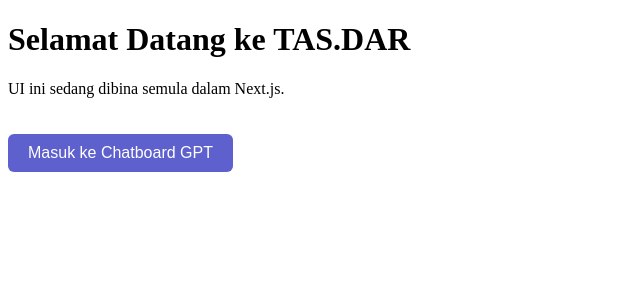
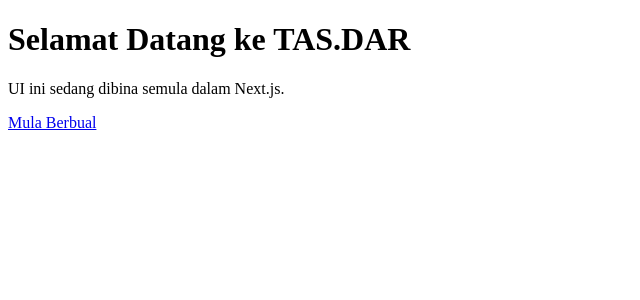
Before and after one commit to 2324-duatigaduaempat/tasdar_ai, a Next.js app: page / in a window 1280 px wide. Shown: the top 300 px of the page, without its empty margins (0-640 px from the left). Built offline with nearby package versions, Linux system fonts and the light colour scheme.

Commit message:
Update index.js

```diff
--- a/pages/index.js
+++ b/pages/index.js
@@ -1,25 +1,9 @@
-import Link from 'next/link';
-
 export default function Home() {
   return (
     <main>
       <h1>Selamat Datang ke TAS.DAR</h1>
       <p>UI ini sedang dibina semula dalam Next.js.</p>
-
-      <Link href="/chat">
-        <button style={{
-          padding: '10px 20px',
-          marginTop: '20px',
-          fontSize: '16px',
-          backgroundColor: '#5e60ce',
-          color: 'white',
-          border: 'none',
-          borderRadius: '6px',
-          cursor: 'pointer'
-        }}>
-          Masuk ke Chatboard GPT
-        </button>
-      </Link>
+      <a href="/chat">Mula Berbual</a>
     </main>
   );
 }
```
